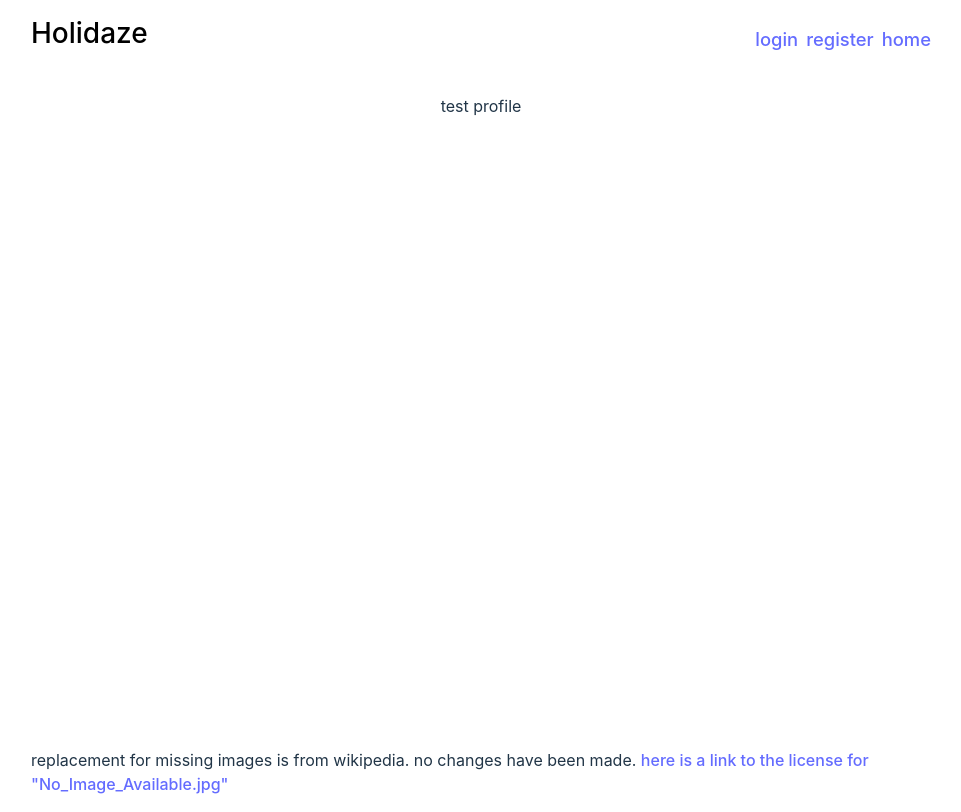
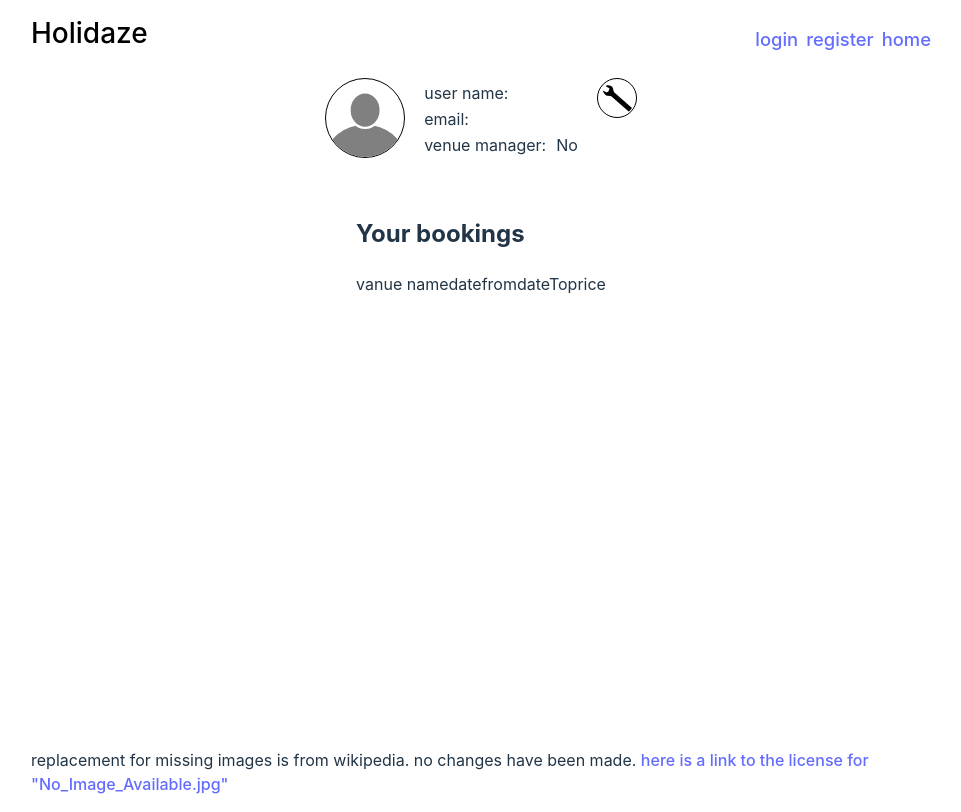
Before and after one commit to Eirik-Haukeland/ProjectExam2, a React (Vite) app: page /profile in a window 1280 px wide. Shown: the whole page, without its empty margins (159-1120 px from the left). Built offline with nearby package versions, Linux system fonts and the light colour scheme.

Commit message:
sett up profile infromation and made ui for changin it

```diff
--- a/src/pages/ProfilePage/index.jsx
+++ b/src/pages/ProfilePage/index.jsx
@@ -1,5 +1,119 @@
+import { shallow } from "zustand/shallow"
+import { useForm } from 'react-hook-form'
+import { useRef } from 'react'
+import { yupResolver } from '@hookform/resolvers/yup';
+import * as yup from 'yup'
+
+import cssProfilePage from "./profilePage.module.css"
+import { useAuthenticationInfromation } from "../../store.js"
+import noProfile from "../../assets/no_profile.svg"
+import wrench from "../../assets/wrench.svg"
+
+const schema = yup
+    .object({
+        avatar: yup
+            .string()
+            .url('Must be a valid url'),
+        venueManager: yup
+            .boolean()
+    })
+    .required()
+
 export default () => {
+    const moduleRef = useRef(null)
+
+    const { avatar, name, email, venueManager, changeProfile, formError } = useAuthenticationInfromation((state) => ({
+        avatar: state.avatar,
+        name: state.name,
+        email: state.email,
+        venueManager: state.venueManager,
+        changeProfile: state.changeProfile,
+        formError: state.formError
+    }), shallow)
+
+    const {
+        register,
+        handleSubmit,
+        formState: { errors },
+    } = useForm ({
+        resolver: yupResolver(schema)
+    })
+
     return (
-        <><p>test profile</p></>
+        <>
+            <h1 hidden>Profile Page</h1>
+            <section className={cssProfilePage.container}>
+                <h2 hidden>profile information</h2>
+                <div className={cssProfilePage.profileInformation}>
+                    <div className={cssProfilePage.profilePicture}>
+                        {
+                            avatar === null || avatar === ''
+                            ?   (<img src={noProfile} alt="you currently have no profile picture" />)
+                            :   (<img src={avatar} alt="your profile picture" />)
+                        }
+                    </div>
+                    <table>
+                        <tbody>
+                            <tr>
+                                <td>user name:</td>
+                                <td>{name}</td>
+                            </tr>
+                            <tr>
+                                <td>email:</td>
+                                <td>{email}</td>
+                            </tr>
+                            <tr className={cssProfilePage.table_row_venue_manager}>
+                                <td>venue manager:</td>
+                                <td>{venueManager ? 'Yes' : 'No'}</td>
+                            </tr>
+                        </tbody>
+                    </table>
+                    <button className={cssProfilePage.changeTool} onClick={() => moduleRef.current?.showModal()}>
+                        <img src={wrench} alt="change image" />
+                    </button>
+                </div>
+                <dialog ref={moduleRef} className={cssProfilePage.module}>
+                    {formError ? (<div className={cssProfilePage.error}>{formError}</div>): (<></>)}
+                    <form onSubmit={e => {
+                        e.preventDefault();
+
+                        // clearing away any stray error messges
+                        useAuthenticationInfromation.setState(({formError: ''}))
+
+
+                        const requestOk = handleSubmit(changeProfile)(e)
+
+                        if (requestOk) {
+                            moduleRef.current?.close()
+                        }
+                        }}>
+                        <div className={`${cssProfilePage.inputText} ${cssProfilePage.avatarInput}`}>
+                            <label htmlFor="avatar">url to image (empty unsets image)</label>
+                            <input id="avatar" defaultValue={avatar} {...register('avatar')} />
+                            <span className={cssProfilePage.error}>{errors.avatar?.message}</span>
+                        </div>
+                        <div className={`${cssProfilePage.inputText} ${cssProfilePage.venueManagerInput}`}>
+                            <div className={cssProfilePage.inputCheckbox}>
+                                <input id="venueManager" type="checkbox" defaultChecked={venueManager} {...register('venueManager')} />
+                                <label htmlFor="venueManager">Become a venue manager</label>
+                            </div>
+                            <span className={cssProfilePage.error}>{errors.venueManager?.message}</span>
+                        </div>
+                        <button type="button" value="cancel" formMethod="dialog" onClick={() => moduleRef.current?.close()}>close dialog</button>
+                        <button type="submit" className="primary">update profile</button>
+                    </form>
+                </dialog>
+            </section>
+
+            <section>
+                <h2>Your bookings</h2>
+                <div>
+                    <span>vanue name</span>
+                    <span>datefrom</span>
+                    <span>dateTo</span>
+                    <span>price</span>
+                </div>
+            </section>
+        </>
     )
 }
--- a/src/pages/ProfilePage/profilePage.module.css
+++ b/src/pages/ProfilePage/profilePage.module.css
@@ -0,0 +1,130 @@
+.container{
+    display: flex;
+    flex-direction: column;
+}
+
+.profileInformation {
+    display: flex;
+    justify-content: flex-start;
+    align-items: flex-start;
+    gap: 1rem;
+
+    & .profilePicture{
+        position: relative;
+
+        & > img {
+            border: .1rem solid black;
+            border-radius: 100%;
+
+            height: 5rem;
+            width: 5rem;
+
+            object-fit: cover;
+        }
+
+        & .changeTool {
+            position: absolute;
+            right: .25rem;
+            bottom: .25rem;
+        }
+    }
+
+    & table > tbody {
+        display: grid;
+        grid-template-columns: min-content, 1fr;
+        column-gap: .5rem;
+        & tr {
+            display: grid;
+            grid-column: span 2;
+            padding: unset;
+
+            grid-template-columns: subgrid;
+
+            &.table_row_venue_manager > td:last-child {
+                display: flex;
+                gap: .5rem;
+                align-items: center;
+            }
+        }
+    }
+}
+
+.changeTool {
+    --size: 2.5rem;
+
+    padding: unset;
+    background-color: white;
+    font-weight: 400;
+
+    display: flex;
+    justify-content: center;
+    align-items: center;
+
+    border: unset;
+    border-radius: 100%;
+    border: .1rem solid black;
+
+    height: var(--size);
+    width: var(--size);
+
+    & img {
+        height: calc(var(--size) - .25rem);
+        width: calc(var(--size) - .25rem);
+
+
+        border-radius: 100%;
+    }
+}
+
+.inputText {
+    display: flex;
+    flex-direction: column;
+}
+
+.inputCheckbox {
+    display: flex;
+}
+
+.module > form {
+
+    & .error {
+        color: red;
+
+        &:not(span) {
+            border: .25rem solid red;
+            padding: .15rem;
+
+            &:has(+ form input:focus) {
+                display: none;
+            }
+        }
+    }
+
+    display: grid;
+    grid-template:
+        ". avatar avatar ." min-content
+        ". venueManager venueManager ." min-content
+        ". canselButton updateButton ." min-content
+        / 1rem 1fr 1fr 1rem;
+
+    column-gap: 1rem;
+    row-gap: .5rem;
+
+
+    & .avatarInput {
+        grid-area: avatar;
+    }
+
+    & .venueManagerInput {
+        grid-area: venueManager;
+        margin-bottom: .5rem;
+    }
+
+    & button:first-of-type {
+        grid-area: canselButton;
+    }
+
+    & button:last-of-type {
+        grid-area: updateButton;
+    }
+}
```
